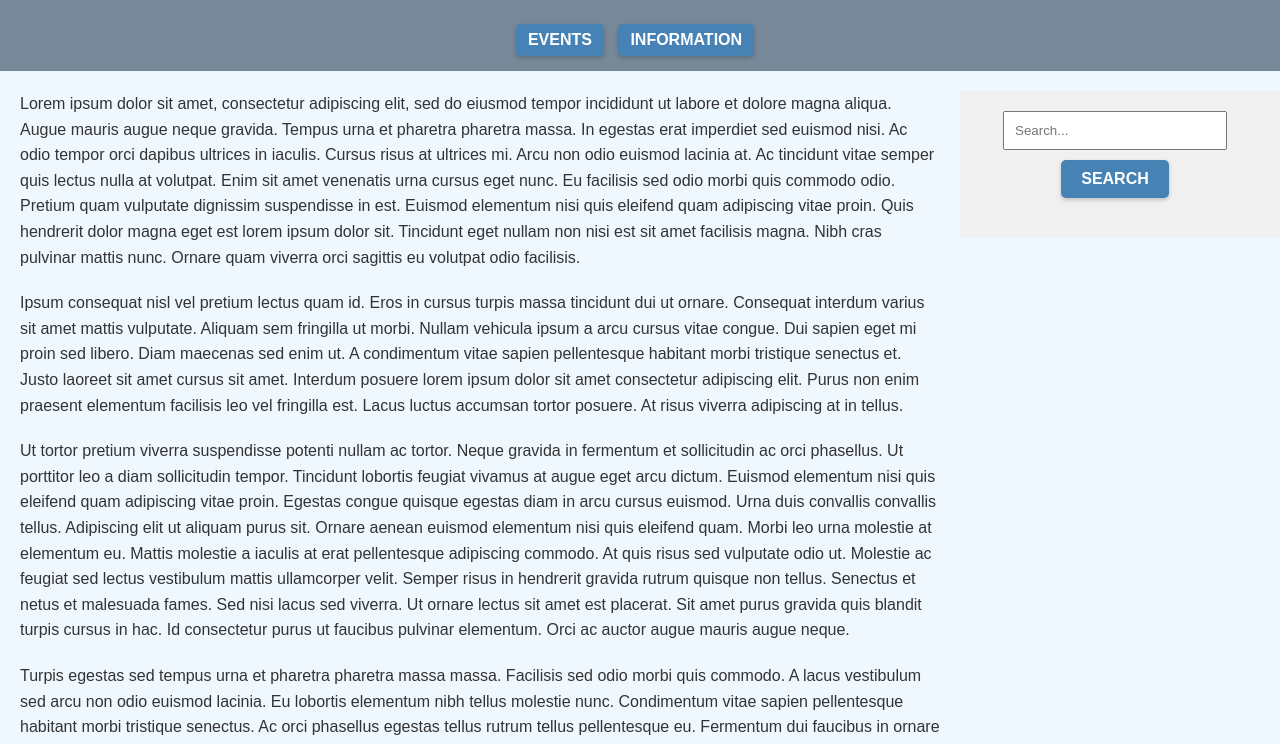
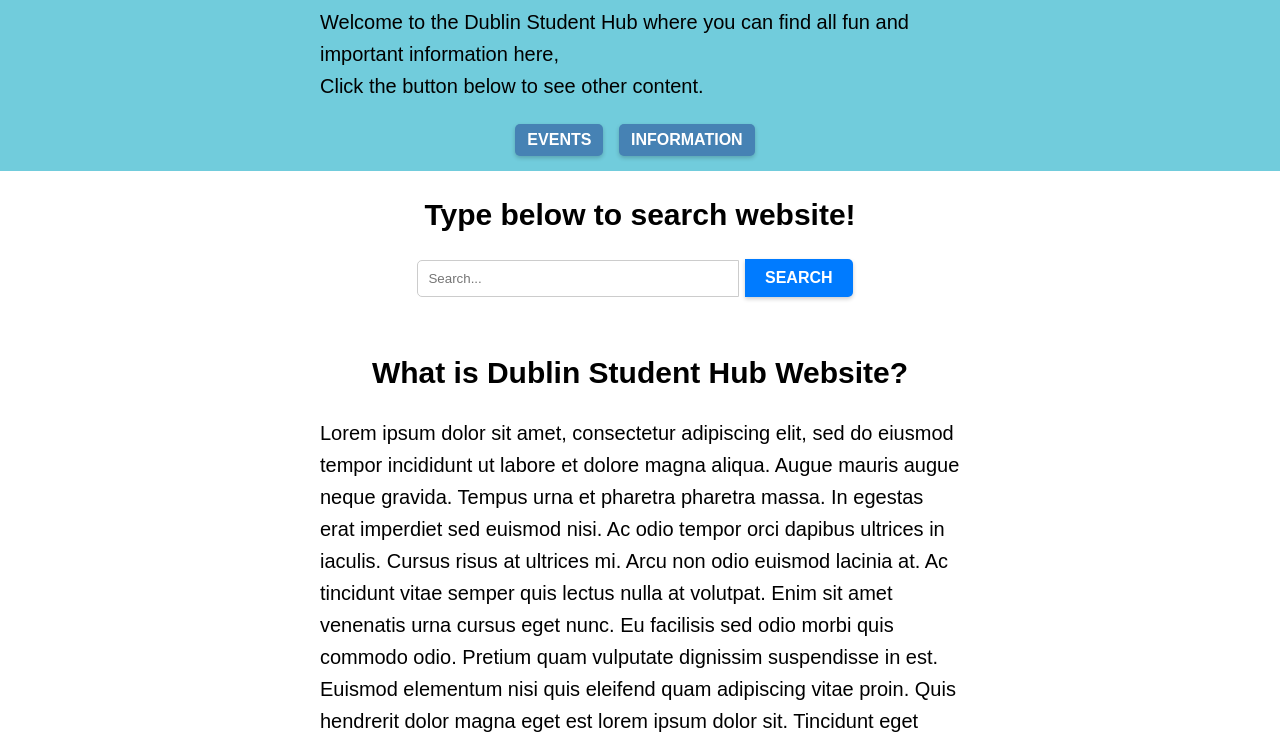
Before and after one commit to gavinkelly01/StudentHub, a website built with webpack: page index.html in a window 1280 px wide. Shown: the part 517-1261 px from the top of the page. Built offline with nearby package versions, Linux system fonts and the light colour scheme.

Commit message:
Image added, updated style for the index completed/

```diff
--- a/css/style.css
+++ b/css/style.css
@@ -62,22 +62,42 @@ hr {
 /* Custom styles */
 body {
   font-family: Arial, sans-serif;
-  background-color: #f0f8ff;
-  color: #333;
+  background-color: #ffffff;
+  color: #000000;
   margin: 0;
+  font-size: 20px;
   padding: 0;
   line-height: 1.6;
 }
+h1, h2, h3, h4{
+  width: 50%;
+  margin: 0 auto 20px auto;
+  text-align: left;
+}
+h1{
+  text-align: center;
+}
+
+h2{
+  text-align: center;
+}
+
 
 p {
-  padding-left: 20px;
-  padding-right: 20px;
-  margin-bottom: 20px;
+width: 50%;
+  margin: 0 auto 20px auto;
+  text-align: left;
 }
+
+.container{
+  width: 75%;
+  margin: 0 auto;
+}
+
 
 #top-header {
   background-color: #fff;
-  color: #333;
+  color: #d7c8c8;
   padding-left: 400px;
   padding-right: 400px;
   padding-top: 10px;
@@ -150,9 +170,14 @@ p {
 }
 
 .banner {
-  background-color: lightslategray;
+  background-color: #71ccdc;
   text-align: center;
   width: 100%;
+}
+
+.college-image{
+  width: 150px;
+  margin: 0 0 0 15px;
 }
 
 .navbar {
@@ -160,8 +185,8 @@ p {
   padding-left: 400px;
   padding-right: 400px;
   box-shadow: 0 1px 0 rgba(0,0,0,.1);
-  background-color: #333;
-  color: #fff;
+  background-color: #4fa5f5;
+  color: #ffffff;
   display: flex;
   justify-content: space-between;
   align-items: center;
@@ -263,6 +288,40 @@ button span {
   transition: 0.5s;
 }
 
+
+.searchbar {
+  width: 75%;
+  margin: 0 auto 20px auto;
+  text-align: center;
+}
+
+search {
+  display: flex;
+  justify-content: center;
+  align-items: center;
+}
+
+.search input[type="text"] {
+  width: 300px;
+  padding: 10px;
+  border: 1px solid #ccc;
+  border-radius: 5px 0 0 5px;
+  outline: none;
+}
+
+.search button[type="submit"] {
+  padding: 10px 20px;
+  background-color: #007bff;
+  color: white;
+  border: none;
+  border-radius: 0 5px 5px 0;
+  cursor: pointer;
+}
+
+.search button[type="submit"]:hover {
+  background-color: #0056b3;
+}
+
 /* Responsive styles */
 @media screen and (max-width: 768px) {
   .navbar {
@@ -281,48 +340,12 @@ button span {
 }
 
 
-.sidebar {
-  flex: 0 0 auto;
-  float: right;
-  border-left: 2px black;
-  width: 25%;
-  text-align: center;
-  background-color: #f0f0f0;
-  padding: 20px;
-  box-sizing: border-box;
-}
-
-    .search {
-      margin-bottom: 20px;
-
-    }
-
-.search input[type="text"] {
-  width: calc(100% - 80px);
-  padding: 10px;
-  margin-right: 10px;
-}
-
-.search button {
-  margin-top: 10px;
-  background-color: #4682b4;
-  color: #fff;
-  border: none;
-  padding: 10px 20px;
-  cursor: pointer;
-}
-    .search button:hover {
-      background-color: #6a5acd;
-    }
-
     /* Footer */
 
     footer {
-      position: relative;
       bottom: 0;
       width: 100%;
       background-color: #4682b4;
       color: #fff;
       text-align: center;
-      padding: 10px;
     }
--- a/index.html
+++ b/index.html
@@ -73,27 +73,26 @@
   </ul>
 </div>
 
+
+
 <div class="banner">
   <div class= "navbar">
     <img src="img/dublinlogo.png" class="logo">
     <ul>
       <li><a href="#">HOME</a></li>
-      <li><a href="#">EVENTS</a></li>
+      <li><a href="#">BLOG</a></li>
       <li><a href="#">COLLEGES</a></li>
-      <li><a href="#">HEALTH</a></li>
       <li><a href="#">CONTACT US</a></li>
     </ul>
   </div>
 
 
-<div class="events">
-  <h2>Upcoming Events in Dublin</h2>
-  <div id="event-list"></div>
-</div>
+
 
   <div class="content">
 
-    <h1> Testing</h1>
+    <h1> Home Page</h1>
+    <img src="img/collegelife.png" class="college-image">
     <p>Welcome to the Dublin Student Hub where you can find all fun and important information here,<br> Click the button below to see other content.</p>
     <div>
       <button type="button"  id="button1">EVENTS</button>
@@ -103,14 +102,16 @@
   </div>
 </div>
 
-<div class="sidebar">
+<h2>Type below to search website!</h2>
+<div class="searchbar">
   <div class="search">
     <input type="text" placeholder="Search...">
     <button type="submit">Search</button>
   </div>
+  <br>
 
 </div>
-<div class = paragraphs style="width:75%;right:0">
+<h2> What is Dublin Student Hub Website?</h2>
   <p>Lorem ipsum dolor sit amet, consectetur adipiscing elit, sed do eiusmod tempor incididunt ut labore et dolore magna aliqua. Augue mauris augue neque gravida. Tempus urna et pharetra pharetra massa. In egestas erat imperdiet sed euismod nisi. Ac odio tempor orci dapibus ultrices in iaculis. Cursus risus at ultrices mi. Arcu non odio euismod lacinia at. Ac tincidunt vitae semper quis lectus nulla at volutpat. Enim sit amet venenatis urna cursus eget nunc. Eu facilisis sed odio morbi quis commodo odio. Pretium quam vulputate dignissim suspendisse in est. Euismod elementum nisi quis eleifend quam adipiscing vitae proin. Quis hendrerit dolor magna eget est lorem ipsum dolor sit. Tincidunt eget nullam non nisi est sit amet facilisis magna. Nibh cras pulvinar mattis nunc. Ornare quam viverra orci sagittis eu volutpat odio facilisis.</p>
   <p>Ipsum consequat nisl vel pretium lectus quam id. Eros in cursus turpis massa tincidunt dui ut ornare. Consequat interdum varius sit amet mattis vulputate. Aliquam sem fringilla ut morbi. Nullam vehicula ipsum a arcu cursus vitae congue. Dui sapien eget mi proin sed libero. Diam maecenas sed enim ut. A condimentum vitae sapien pellentesque habitant morbi tristique senectus et. Justo laoreet sit amet cursus sit amet. Interdum posuere lorem ipsum dolor sit amet consectetur adipiscing elit. Purus non enim praesent elementum facilisis leo vel fringilla est. Lacus luctus accumsan tortor posuere. At risus viverra adipiscing at in tellus.</p>
   <p>Ut tortor pretium viverra suspendisse potenti nullam ac tortor. Neque gravida in fermentum et sollicitudin ac orci phasellus. Ut porttitor leo a diam sollicitudin tempor. Tincidunt lobortis feugiat vivamus at augue eget arcu dictum. Euismod elementum nisi quis eleifend quam adipiscing vitae proin. Egestas congue quisque egestas diam in arcu cursus euismod. Urna duis convallis convallis tellus. Adipiscing elit ut aliquam purus sit. Ornare aenean euismod elementum nisi quis eleifend quam. Morbi leo urna molestie at elementum eu. Mattis molestie a iaculis at erat pellentesque adipiscing commodo. At quis risus sed vulputate odio ut. Molestie ac feugiat sed lectus vestibulum mattis ullamcorper velit. Semper risus in hendrerit gravida rutrum quisque non tellus. Senectus et netus et malesuada fames. Sed nisi lacus sed viverra. Ut ornare lectus sit amet est placerat. Sit amet purus gravida quis blandit turpis cursus in hac. Id consectetur purus ut faucibus pulvinar elementum. Orci ac auctor augue mauris augue neque.</p>
@@ -123,7 +124,7 @@
 <script src="js/script.js"></script>
 
 <footer>
-  Created by Gavin
+  Created by© 2024 Dublin Student Hub
 </footer>
 
 </body>
```
Also changed, not shown: img/collegelife.png (added).
